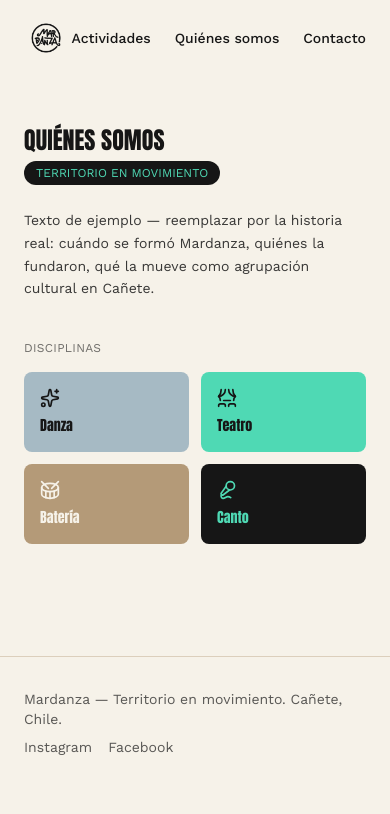
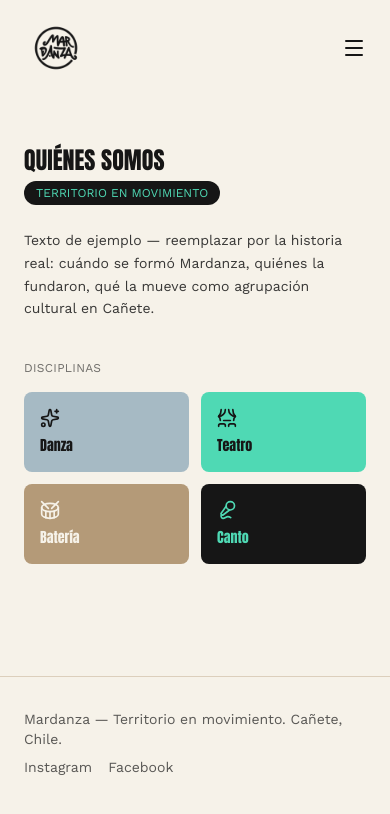
Before and after one commit to mardanza-cnt/mardanza, a Next.js app: page /quienes-somos in a window 390 px wide. Shown: the top 814 px of the page. Built offline with nearby package versions, Linux system fonts and the light colour scheme.

Commit message:
logo más grande y menú responsive

```diff
--- a/components/header.tsx
+++ b/components/header.tsx
@@ -1,5 +1,9 @@
+"use client";
+
+import { useState } from "react";
 import Image from "next/image";
 import Link from "next/link";
+import { Menu, X } from "lucide-react";
 
 const NAV_LINKS = [
   { href: "/actividades", label: "Actividades" },
@@ -8,18 +12,49 @@
 ];
 
 export default function Header() {
+  const [menuOpen, setMenuOpen] = useState(false);
+
   return (
-    <header className="flex items-center justify-between px-6 py-4 md:px-12">
+    <header className="relative px-6 py-4 md:px-12">
+      <div className="flex items-center justify-between">
         <Link href="/">
-        <Image src="/logo-header.png" alt="Mardanza" width={44} height={44} />
+          <Image src="/logo-header.png" alt="Mardanza" width={64} height={64} />
         </Link>
-      <nav className="flex gap-6 text-sm font-medium">
+
+        {/* Hamburger button — visible on mobile */}
+        <button
+          className="md:hidden"
+          onClick={() => setMenuOpen(!menuOpen)}
+          aria-label={menuOpen ? "Cerrar menú" : "Abrir menú"}
+        >
+          {menuOpen ? <X size={24} /> : <Menu size={24} />}
+        </button>
+
+        {/* Desktop nav */}
+        <nav className="hidden gap-6 text-sm font-medium md:flex">
           {NAV_LINKS.map((link) => (
             <Link key={link.href} href={link.href} className="hover:text-menta">
               {link.label}
             </Link>
           ))}
         </nav>
+      </div>
+
+      {/* Mobile dropdown */}
+      {menuOpen && (
+        <nav className="mt-4 flex flex-col gap-3 border-t border-tinta/10 pt-4 md:hidden">
+          {NAV_LINKS.map((link) => (
+            <Link
+              key={link.href}
+              href={link.href}
+              className="text-sm font-medium hover:text-menta"
+              onClick={() => setMenuOpen(false)}
+            >
+              {link.label}
+            </Link>
+          ))}
+        </nav>
+      )}
     </header>
   );
 }
--- a/lib/sanity.ts
+++ b/lib/sanity.ts
@@ -5,7 +5,7 @@
   projectId: process.env.NEXT_PUBLIC_SANITY_PROJECT_ID ?? "",
   dataset: process.env.NEXT_PUBLIC_SANITY_DATASET ?? "production",
   apiVersion: "2025-01-01",
-  useCdn: true,
+  useCdn: false,
 };
 
 // Activa Sanity de verdad una vez que exista NEXT_PUBLIC_SANITY_PROJECT_ID
```
Lines whose indentation alone changed are shown as unchanged.
